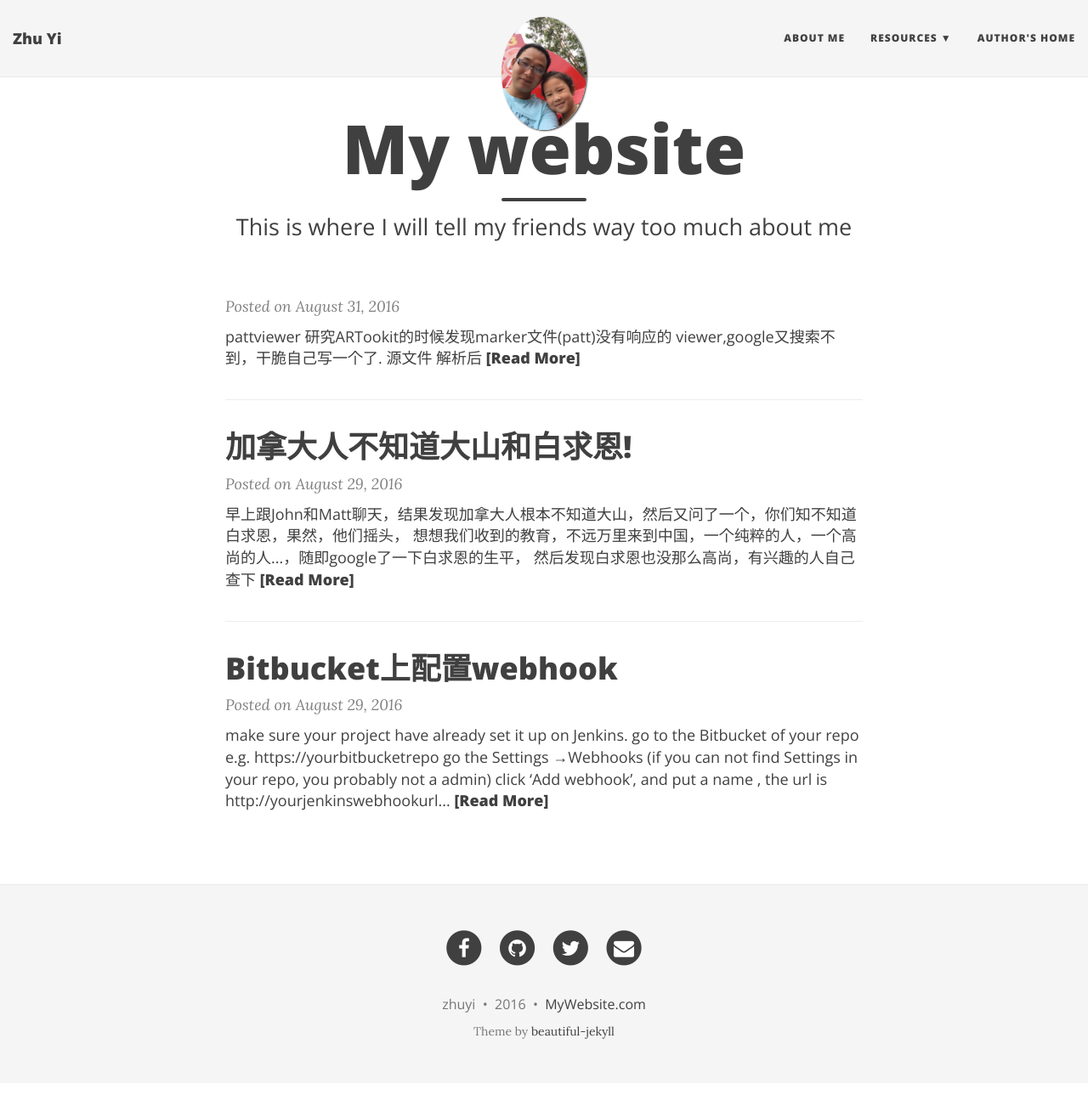
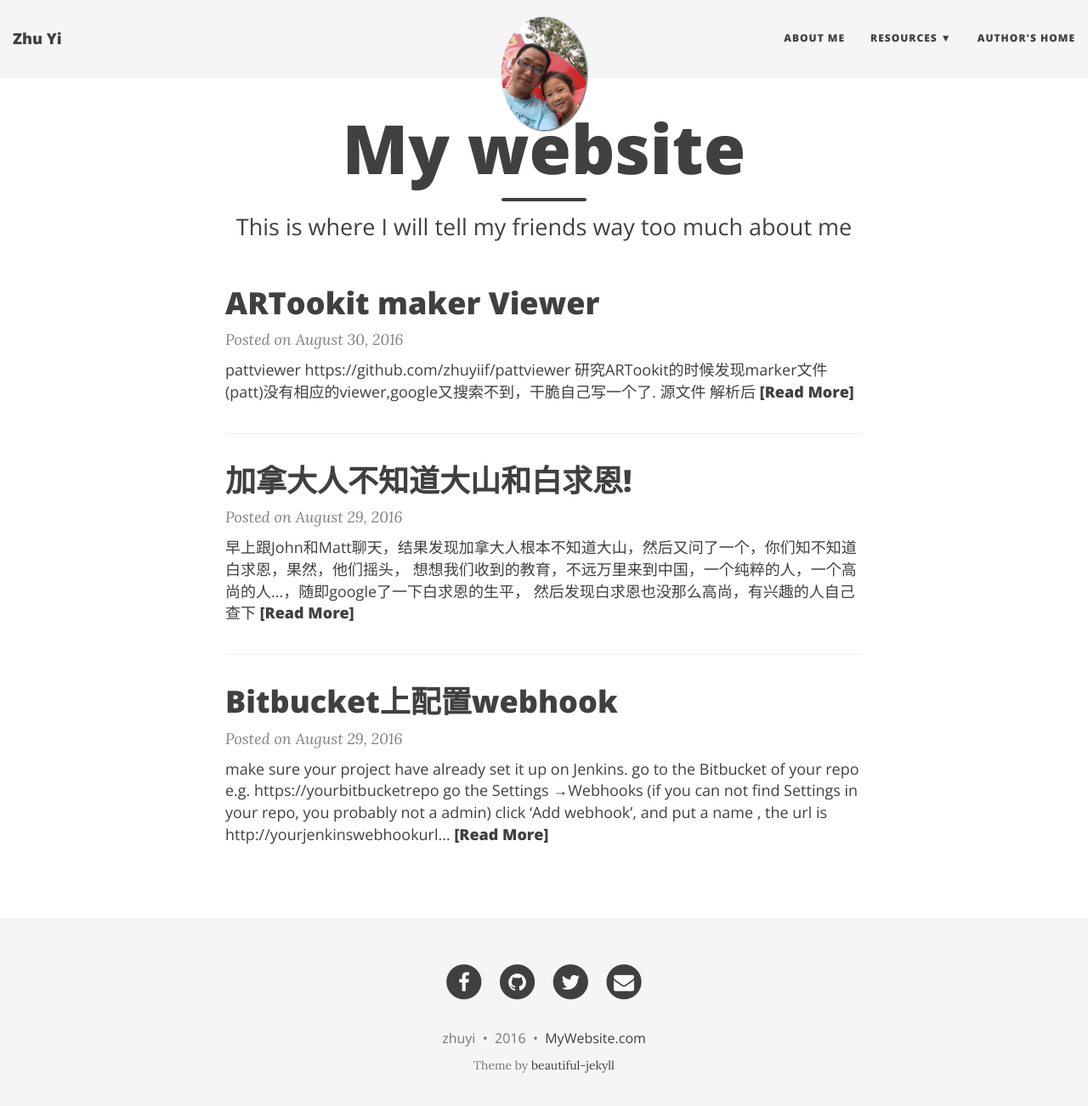
Before and after one commit to zhuyiif/zhuyiif.github.io, a Jekyll site: the page built from index.html, in a window 1280 px wide and 1315 px high. Shown: the top 1302 px of the window at 85% size. Built offline with Jekyll 4.4.1, drawn with Linux system fonts in a browser that asks for light colours; nearby versions of some CDN libraries; the list of posts is cut into pages by our own code.

Commit message:
no message

```diff
--- a/_posts/2016-08-30-config-ARTookit-patt-viewer.markdown
+++ b/_posts/2016-08-30-config-ARTookit-patt-viewer.markdown
@@ -1,17 +1,19 @@
 ---
 layout: post
-title:  "ARTookit maker Viewer
+title:  "ARTookit maker Viewer"
 date:   2016-08-30 11:39:12 -0700
 categories: ops
 ---
 # pattviewer
 
-研究ARTookit的时候发现marker文件(patt)没有响应的 viewer,google又搜索不到，干脆自己写一个了.
+`https://github.com/zhuyiif/pattviewer`
 
-源文件
+研究ARTookit的时候发现marker文件(patt)没有相应的viewer,google又搜索不到，干脆自己写一个了.
+
+* 源文件
 ![alt tag](https://raw.github.com/zhuyiif/pattviewer/master/kanji.png)
 
-解析后
+* 解析后
 ![alt tag](https://raw.github.com/zhuyiif/pattviewer/master/pattviewer.png)
 
 [jekyll-docs]: http://jekyllrb.com/docs/home
```
